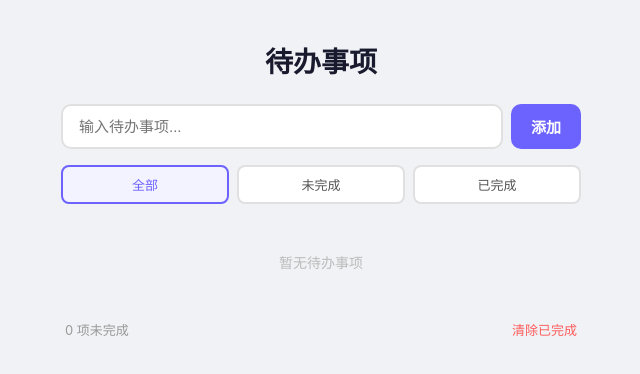
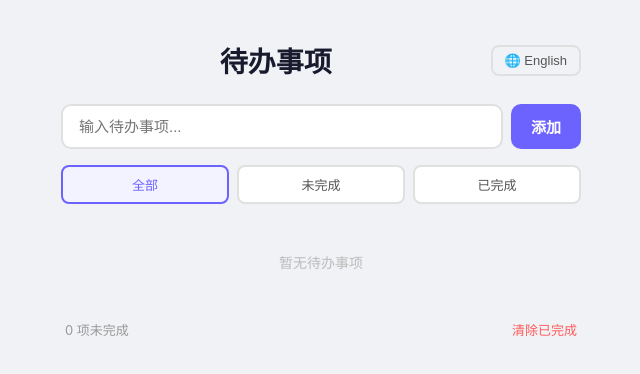
Before and after one commit to 956828713/todo-app, a plain HTML site: page index.html in a window 1280 px wide. Shown: the whole page, without its empty margins (319-959 px from the left). Drawn offline with Linux system fonts and the light colour scheme.

Commit message:
Auto-commit from Claude session 2026-04-07 16:51:59
## 本次会话修改总结

- 其他(M ): index.html

```diff
--- a/index.html
+++ b/index.html
@@ -25,8 +25,9 @@
       text-align: center;
       font-size: 28px;
       color: #1a1a2e;
-      margin-bottom: 24px;
       font-weight: 700;
+      flex-grow: 1;
+      margin: 0;
     }
 
     .input-row {
@@ -172,6 +173,31 @@
       text-decoration: underline;
     }
 
+    .header {
+      display: flex;
+      justify-content: space-between;
+      align-items: center;
+      margin-bottom: 24px;
+    }
+
+    .lang-toggle {
+      background: transparent;
+      border: 2px solid #e0e0e0;
+      border-radius: 8px;
+      padding: 6px 12px;
+      font-size: 13px;
+      color: #555;
+      cursor: pointer;
+      transition: all 0.2s;
+      white-space: nowrap;
+    }
+
+    .lang-toggle:hover {
+      border-color: #6c63ff;
+      color: #6c63ff;
+      background: #f3f2ff;
+    }
+
     .empty {
       text-align: center;
       color: #bbb;
@@ -182,7 +208,10 @@
 </head>
 <body>
   <div class="container">
-    <h1>待办事项</h1>
+    <div class="header">
+      <h1>待办事项</h1>
+      <button class="lang-toggle" onclick="toggleLanguage()">🌐 English</button>
+    </div>
 
     <div class="input-row">
       <input type="text" id="todoInput" placeholder="输入待办事项..." maxlength="100">
@@ -204,11 +233,79 @@
   </div>
 
   <script>
+    // 语言设置
+    let lang = localStorage.getItem('lang') || 'zh';
+    const translations = {
+      zh: {
+        title: '待办事项',
+        placeholder: '输入待办事项...',
+        add: '添加',
+        all: '全部',
+        active: '未完成',
+        done: '已完成',
+        empty: '暂无待办事项',
+        count: count => `${count} 项未完成`,
+        clear: '清除已完成',
+        toggleBtn: '🌐 English'
+      },
+      en: {
+        title: 'Todo App',
+        placeholder: 'Add a todo...',
+        add: 'Add',
+        all: 'All',
+        active: 'Active',
+        done: 'Completed',
+        empty: 'No todos yet',
+        count: count => `${count} item${count === 1 ? '' : 's'} left`,
+        clear: 'Clear completed',
+        toggleBtn: '🌐 中文'
+      }
+    };
+
     let todos = JSON.parse(localStorage.getItem('todos') || '[]');
     let filter = 'all';
 
     function save() {
       localStorage.setItem('todos', JSON.stringify(todos));
+    }
+
+    // 切换语言
+    function toggleLanguage() {
+      lang = lang === 'zh' ? 'en' : 'zh';
+      localStorage.setItem('lang', lang);
+      updateLanguage();
+    }
+
+    // 更新界面语言
+    function updateLanguage() {
+      const t = translations[lang];
+
+      // 更新标题
+      document.querySelector('h1').textContent = t.title;
+
+      // 更新输入框placeholder
+      document.getElementById('todoInput').placeholder = t.placeholder;
+
+      // 更新添加按钮
+      document.querySelector('.input-row button').textContent = t.add;
+
+      // 更新过滤器按钮
+      const filterButtons = document.querySelectorAll('.filters button');
+      filterButtons[0].textContent = t.all;
+      filterButtons[1].textContent = t.active;
+      filterButtons[2].textContent = t.done;
+
+      // 更新清除按钮
+      document.querySelector('.footer button').textContent = t.clear;
+
+      // 更新语言切换按钮
+      document.querySelector('.lang-toggle').textContent = t.toggleBtn;
+
+      // 更新html lang属性
+      document.documentElement.lang = lang === 'zh' ? 'zh-CN' : 'en';
+
+      // 重新渲染以更新计数和空状态
+      render();
     }
 
     function render() {
@@ -218,7 +315,7 @@
       );
 
       if (filtered.length === 0) {
-        list.innerHTML = '<div class="empty">暂无待办事项</div>';
+        list.innerHTML = `<div class="empty">${translations[lang].empty}</div>`;
       } else {
         list.innerHTML = filtered.map(t => `
           <div class="todo-item ${t.done ? 'done' : ''}">
@@ -230,7 +327,7 @@
       }
 
       const active = todos.filter(t => !t.done).length;
-      document.getElementById('countText').textContent = `${active} 项未完成`;
+      document.getElementById('countText').textContent = translations[lang].count(active);
     }
 
     function escapeHtml(str) {
@@ -277,6 +374,8 @@
       if (e.key === 'Enter') addTodo();
     });
 
+    // 初始化语言
+    updateLanguage();
     render();
   </script>
 </body>
```
